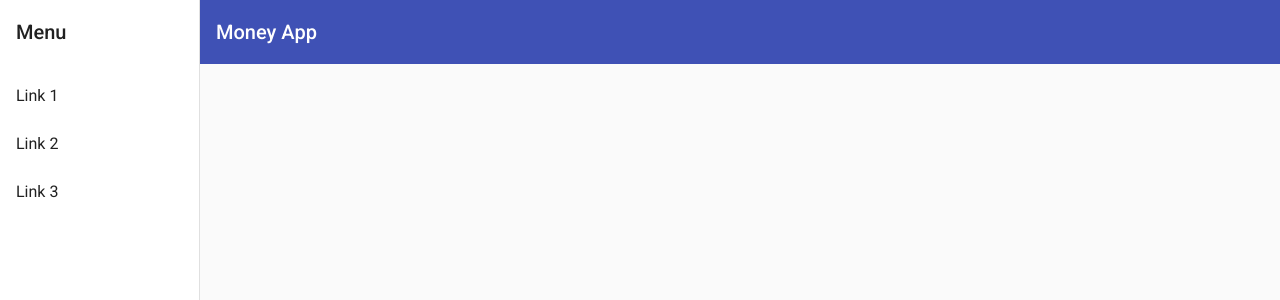
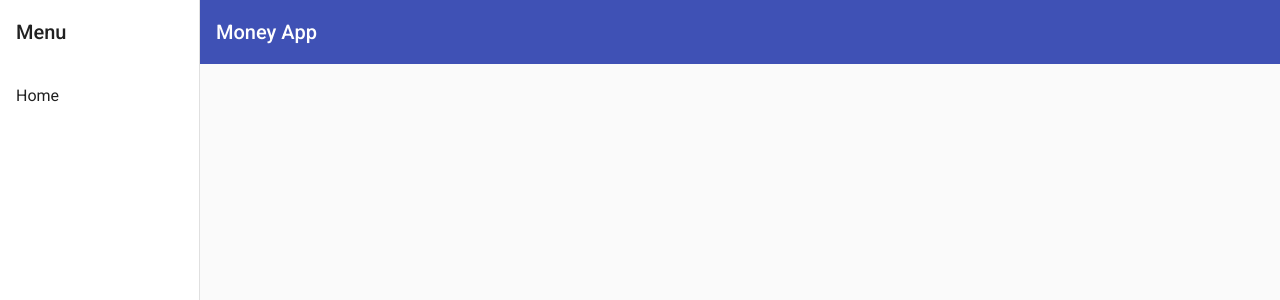
Before and after one commit to Yousry2/money, an Angular app: page /budgets in a window 1280 px wide. Shown: the top 300 px of the page. Built offline with nearby package versions, Linux system fonts and the light colour scheme.

Commit message:
develop: fix side navigation problem

```diff
--- a/src/app/pages/navigation/side-nav/side-nav.component.html
+++ b/src/app/pages/navigation/side-nav/side-nav.component.html
@@ -1,11 +1,9 @@
 <mat-sidenav-container class="sidenav-container" [hasBackdrop]="false" >
   <mat-sidenav #drawer class="sidenav" fixedInViewport [attr.role]="(isHandset$ | async) ? 'dialog' : 'navigation'"
-    [mode]="(isHandset$ | async) ? 'over' : 'side'" [opened]="(isHandset$ | async) === false">
+    [mode]="(isHandset$ | async) ? 'side' : 'side'" [opened]="(isHandset$ | async) === false">
     <mat-toolbar>Menu</mat-toolbar>
     <mat-nav-list>
-      <a mat-list-item href="#">Link 1</a>
-      <a mat-list-item href="#">Link 2</a>
-      <a mat-list-item href="#">Link 3</a>
+      <a mat-list-item href="/">Home</a>
     </mat-nav-list>
   </mat-sidenav>
   <mat-sidenav-content>
```
